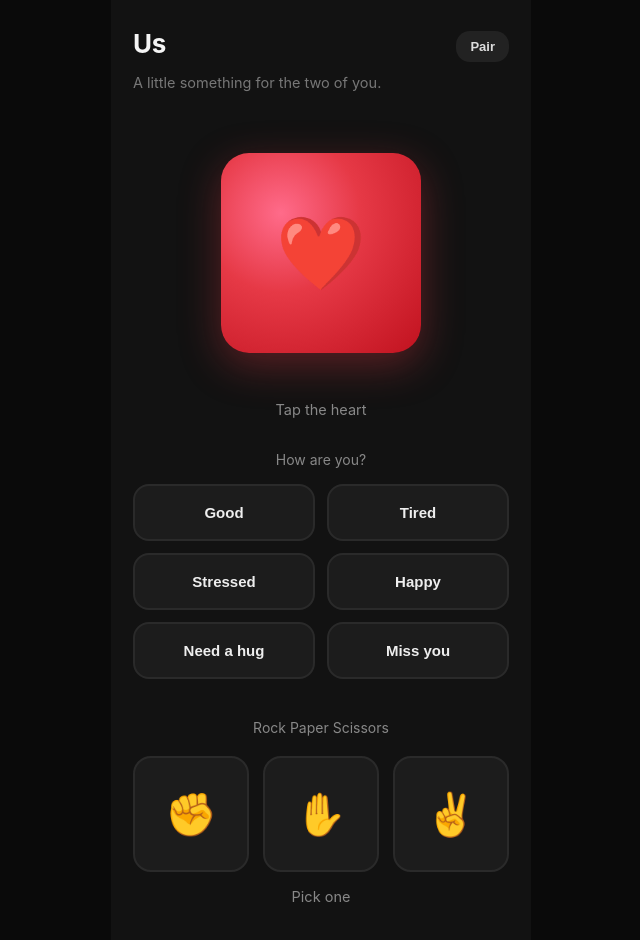
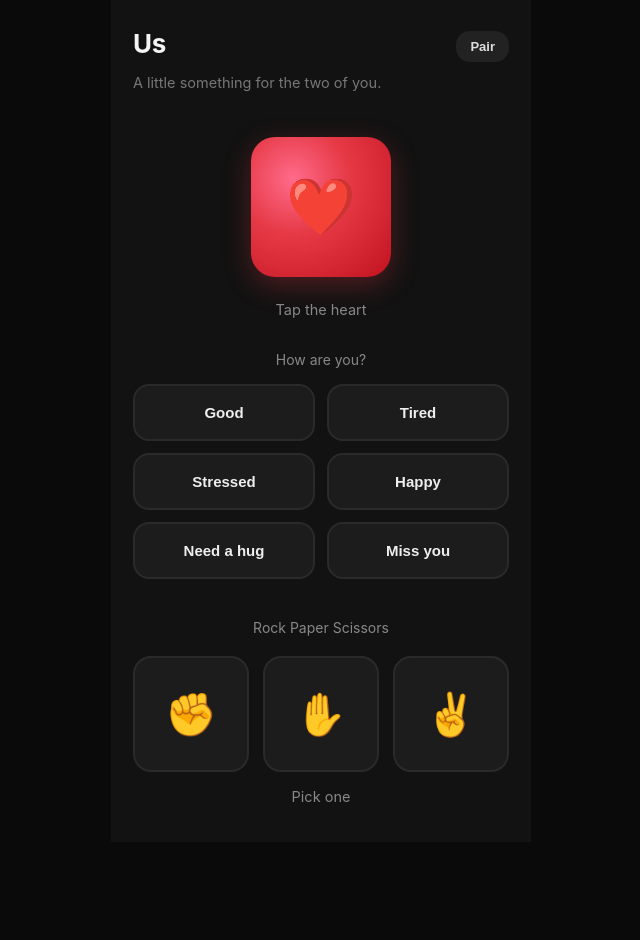
Before and after one commit to cbw29512/us-thinking-of-you, a plain HTML site: page index.html in a window 1280 px wide. Shown: the whole page, without its empty margins (319-959 px from the left). After the commit the page ends 842 px from the top, so only its background shows below. Drawn offline with Linux system fonts and the light colour scheme.

Commit message:
Shrink heart button for single-screen layout

```diff
--- a/styles.css
+++ b/styles.css
@@ -60,17 +60,17 @@ h1 {
 .heart-button {
   background: radial-gradient(circle at 30% 30%, #ff6b8a, #e63946 40%, #c1121f);
   color: white;
-  height: 200px;
-  border-radius: 28px;
-  font-size: 72px;
+  height: 140px;
+  border-radius: 24px;
+  font-size: 56px;
   display: flex;
   align-items: center;
   justify-content: center;
-  margin: 32px auto;
-  width: 200px;
+  margin: 16px auto 8px;
+  width: 140px;
   border: none;
   cursor: pointer;
-  box-shadow: 0 12px 40px rgba(230, 57, 70, 0.35);
+  box-shadow: 0 8px 28px rgba(230, 57, 70, 0.3);
   transition: transform 0.12s ease, box-shadow 0.12s ease;
   user-select: none;
 }
```
